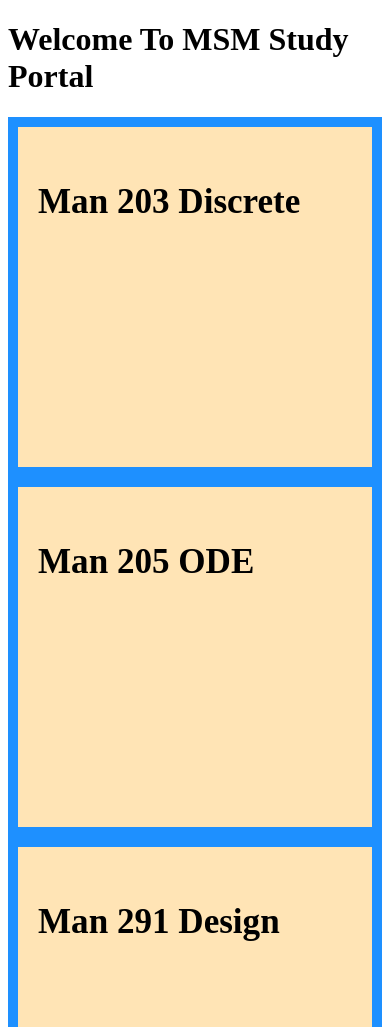
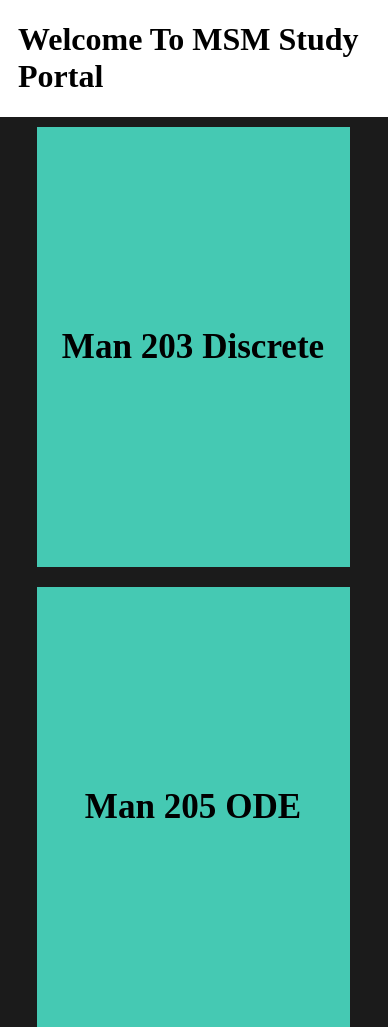
Before and after one commit to mananjainiitr/msm, a plain HTML site: page index.html in a window 390 px wide. Shown: the top 1027 px of the page. Drawn offline with Linux system fonts and the light colour scheme.

Commit message:
Update index.html

```diff
--- a/index.html
+++ b/index.html
@@ -3,17 +3,29 @@
     <head>
 
         <style>
+            .rest{
+                min-height: 100vh;
+                background-color: #1b1b1b;
+                min-width: 100vw;
+                margin-left: -10px;
+
+            }
+            body{
+                background-color: transparent;
+                padding-left: 0px;
+            }
             #heading{
 
-                width:100vw;
+                width:90vw;
 
             }
 
             .flex-container {
              display: flex;
              flex-wrap: wrap;
-              background-color: DodgerBlue;
+              background-color: #1b1b1b;
               justify-content : space-between;
+
              }
 
             .flex-container > div {
@@ -23,37 +35,62 @@
             font-size: 30px;
             }
             .box{
-                background-color:moccasin;
-                width:28%;
+                display: flex;
+                flex-wrap: wrap;
+                background-color:rgb(69, 201, 179);
+                width:300px;
                 height:300px;
                 align-items: center;
+                justify-content: center;
             }
-            @media only screen and (max-width: 1140px ){
+            @media only screen and (max-width: 1140px ) and ( min-width: 764px ){
                 .box{
-                background-color:moccasin;
-                width:40%;
-                height:300px;
+                display: flex;
+                flex-wrap: wrap;
+                width:60%;
+                height:400px;
                 align-items: center;
-            }}
+                justify-items: center;
+                justify-content: center;
+            }
+            .flex-container {
+
+              justify-content : center;
+              align-content: space-between;
+              min-height :100vh;
+
+             }
+            }
             @media only screen and (max-width: 767px) {
                 .box{
-                background-color:moccasin;
-                width:100%;
-                height:300px;
+                display: flex;
+                flex-wrap: wrap;
+                width:70%;
+                height:400px;
                 align-items: center;
+                justify-content: center;
+            }
+            .flex-container {
+
+             justify-content : center;
+
             }
 
+            }
+            #head{
+                margin-left: 10px;
             }
         </style>
     </head>
 
     <body>
-        <div id = "heading">
-        <h1 id = "head">Welcome To MSM Study Portal</h1>
+         <div id = "heading">
+         <h1 id = "head"> Welcome To MSM Study Portal</h1>
          </div>
+         <div class="rest">
         <div value = "man104" onclick = "myfunc()" class="flex-container">
         <div onclick = "myfunc2()" class = "box">
-            <h3>Man 203 Discrete</h3>
+            <div><h3>Man 203 Discrete</h3></div>
         </div>
         <div onclick = "myfunc3()" class = "box">
             <h3>Man 205 ODE</h3>
@@ -61,7 +98,7 @@
         <div onclick = "myfunc1()"class = "box">
             <h3>Man 291 Design</h3>
         </div>
-
+       </div>
 
         </div>
         <script>
```
